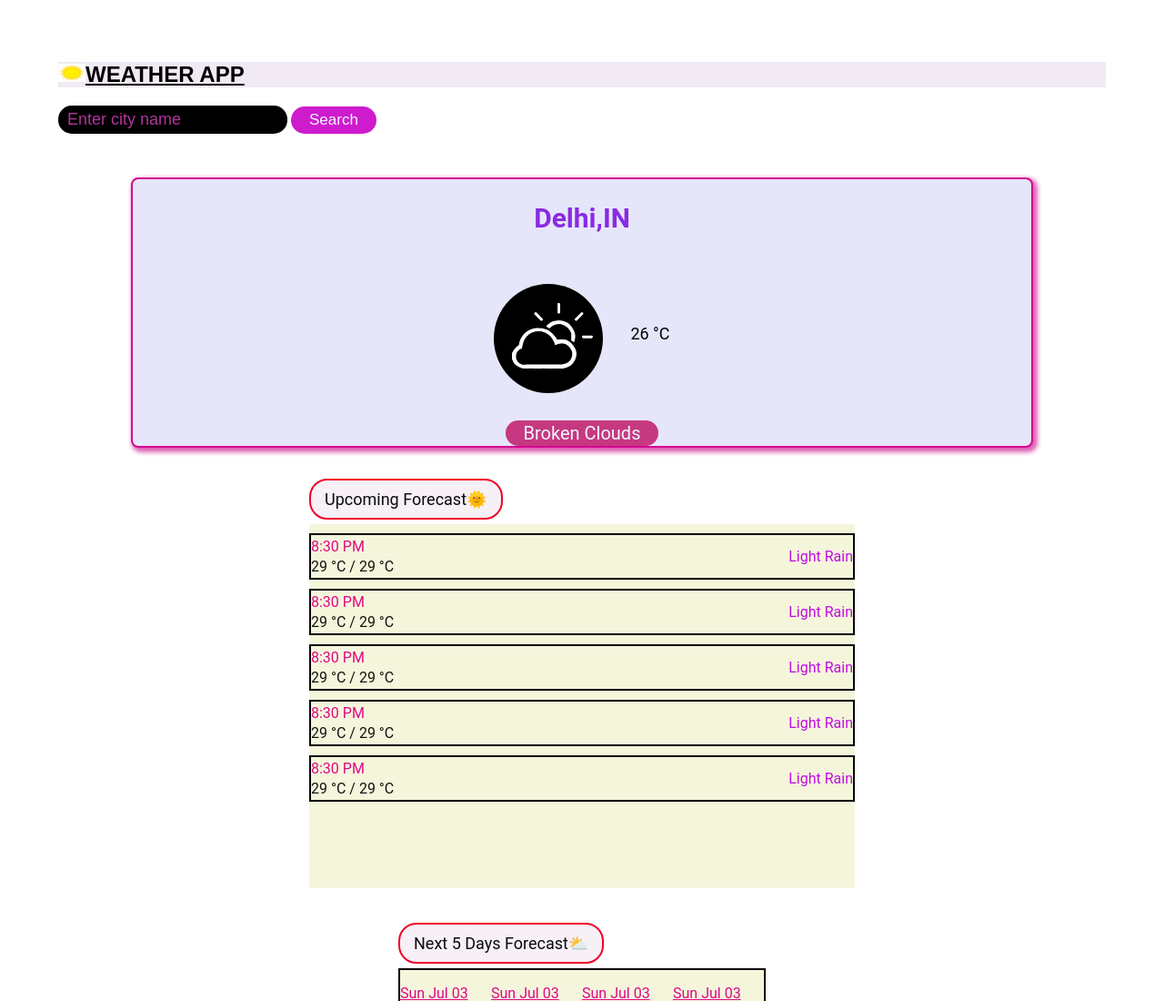
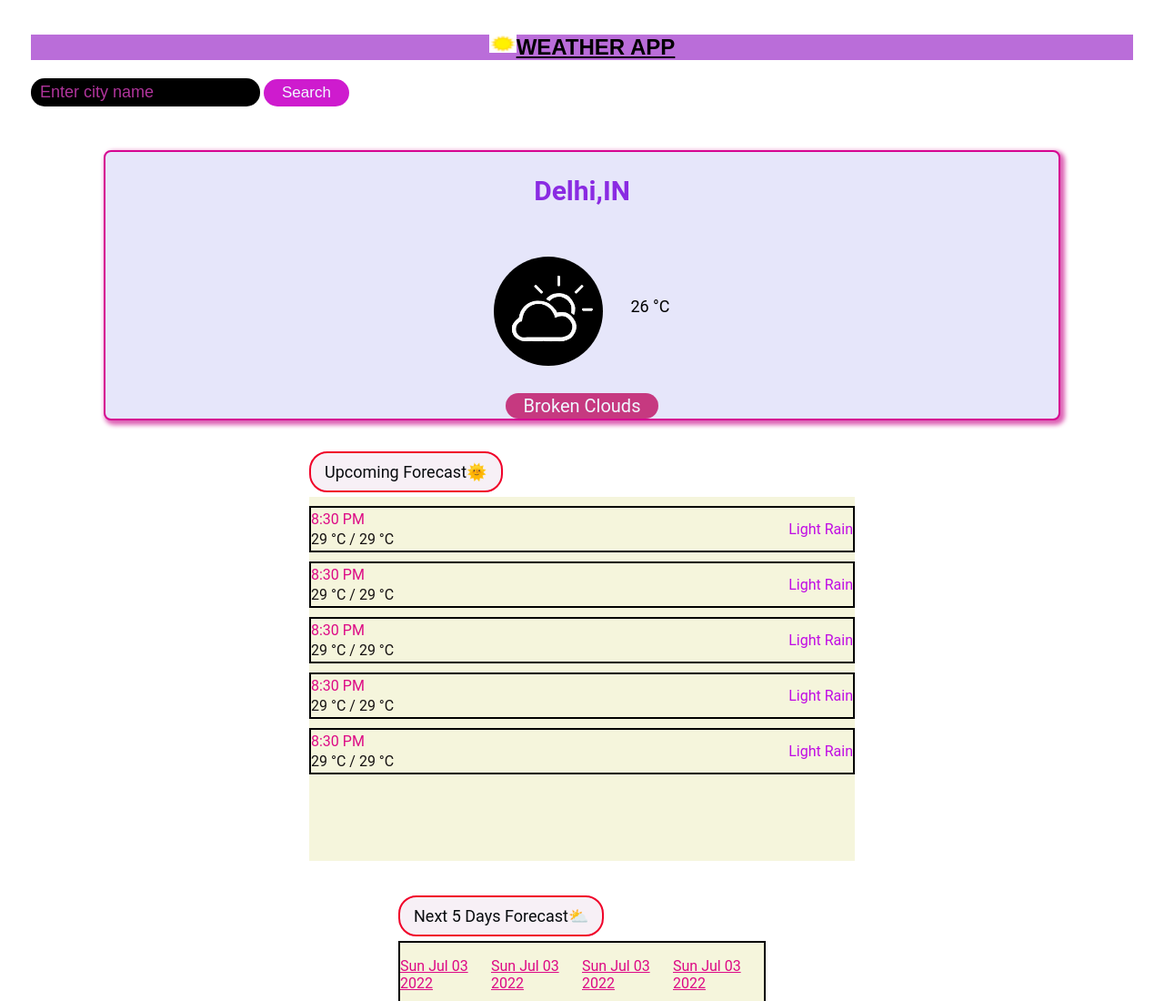
Before and after one commit to AradhanaSinghh/weather, a plain HTML site: page index.html in a window 1280 px wide. Shown: the top 1100 px of the page at 91% size. Drawn offline with nearby package versions, Linux system fonts and the light colour scheme.

Commit message:
Update style.css

```diff
--- a/style.css
+++ b/style.css
@@ -1,3 +1,5 @@
+/*Google fonts*/
+/*Responsiveness achieved through flexbox*/
 @import url('https://fonts.googleapis.com/css2?family=Concert+One:wght@300&display=swap');
 @import url('https://fonts.googleapis.com/css2?family=Orbitron:wght@700&display=swap');
 html{
@@ -9,7 +11,7 @@ html{
 h1{
     display: flex;
     justify-content: center;
-    background-color: rgba(238, 229, 241, 0.822);
+    background-color: rgba(172, 78, 209, 0.822);
 
 }
 header::before{
@@ -28,19 +30,20 @@ body{
    font-family: 'Roboto', sans-serif;
     text-transform: capitalize;
     padding: 1rem 2rem;
-    margin: 2rem 2rem;
+    margin: 2px 2px;
     background-image: none;
     background-repeat: no-repeat;
     background-size: cover;
     background-position: fixed;
-
 }
 
 .header h1{
     color: rgb(0, 0, 0);
     text-decoration: underline;
     font-family: sans-serif;
-    display: block;
+    display: flex;
+    text-align:center;
+    justify-content: center;
 
 }
 #input{
@@ -80,6 +83,8 @@ body{
             margin:1rem;
             padding:0%;
             width: 100%;
+
+
 }
 .weather{
     display: flex;
@@ -123,7 +128,7 @@ body{
     border-radius: 15px;
 }
 main{
-    display: flex;
+     display: flex;
     flex-direction: column;
     align-items: center;
     margin: 0 50px;
```
